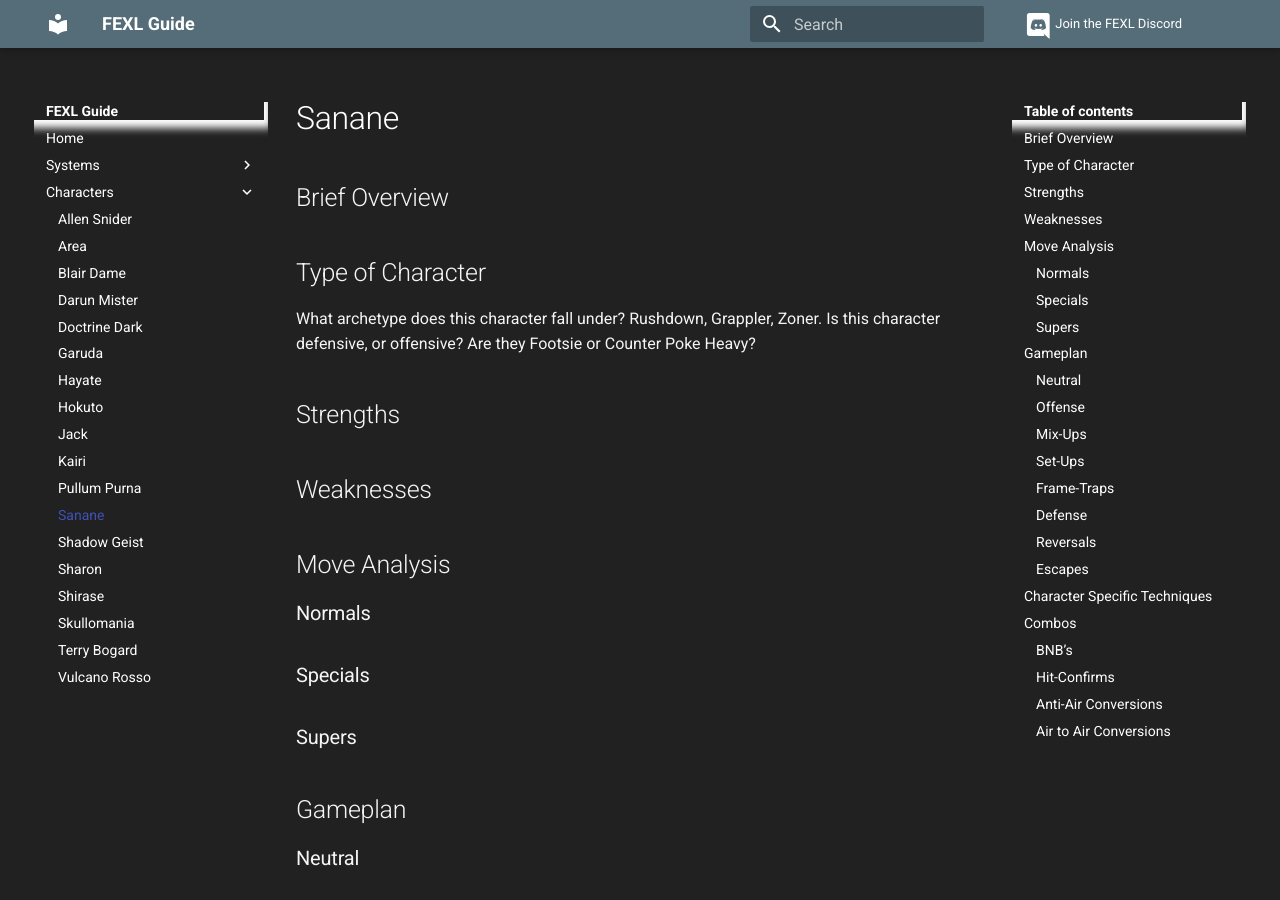
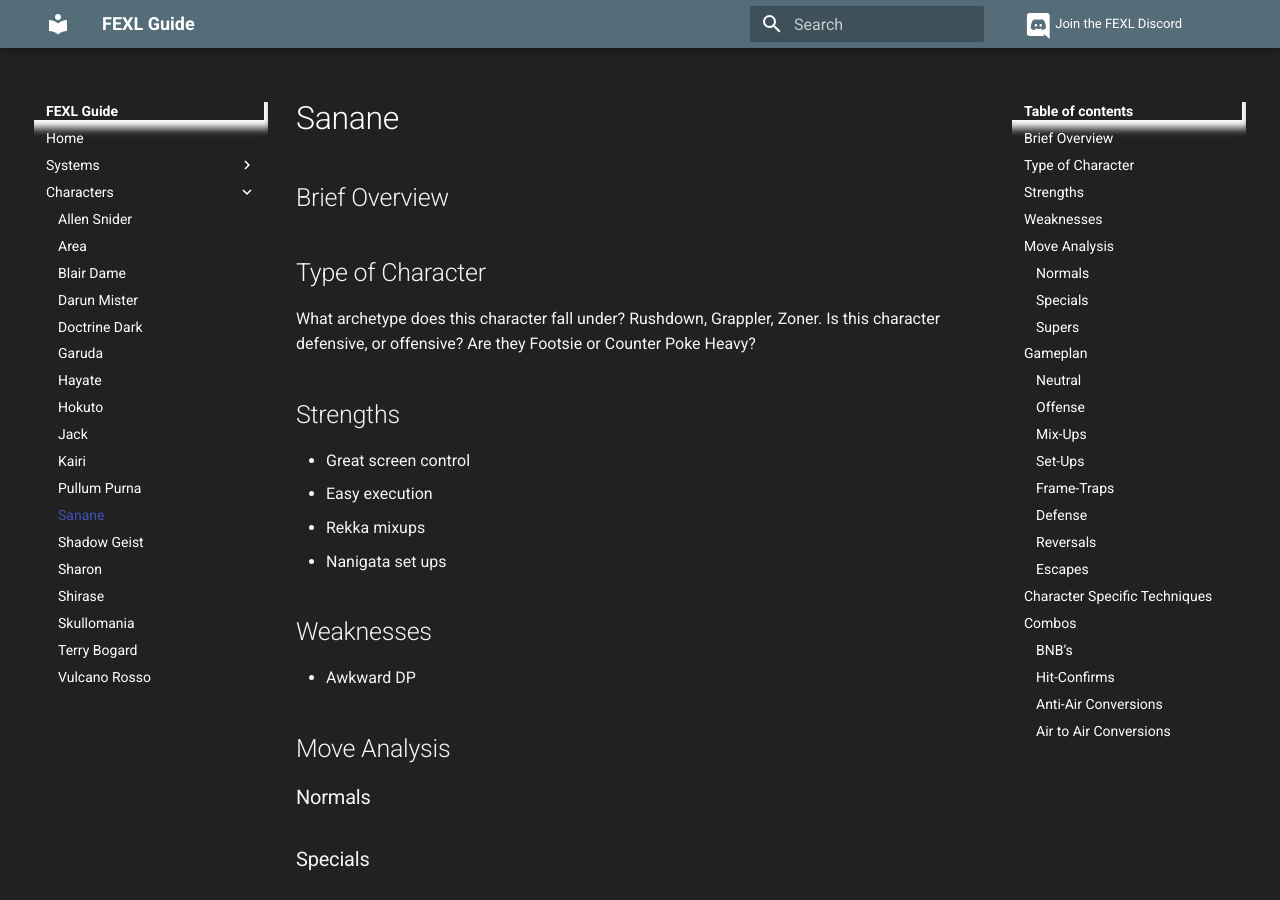
Before and after one commit to fabricioanciaes/fexlguide, an MkDocs documentation site: the page built from docs/characters/sanane.md, in a window 1280 px wide and 900 px high. Built offline with MkDocs 1.6.1 and Material for MkDocs 9.7.7, drawn with Linux system fonts in a browser that asks for light colours; a script that is not in the unit is left out.

Commit message:
Update Characters “sanane”

```diff
--- a/docs/characters/sanane.md
+++ b/docs/characters/sanane.md
@@ -12,7 +12,14 @@
 
 ## Strengths
 
+* Great screen control
+* Easy execution
+* Rekka mixups
+* Nanigata set ups
+
 ## Weaknesses
+
+* Awkward DP
 
 ## Move Analysis
 
```
